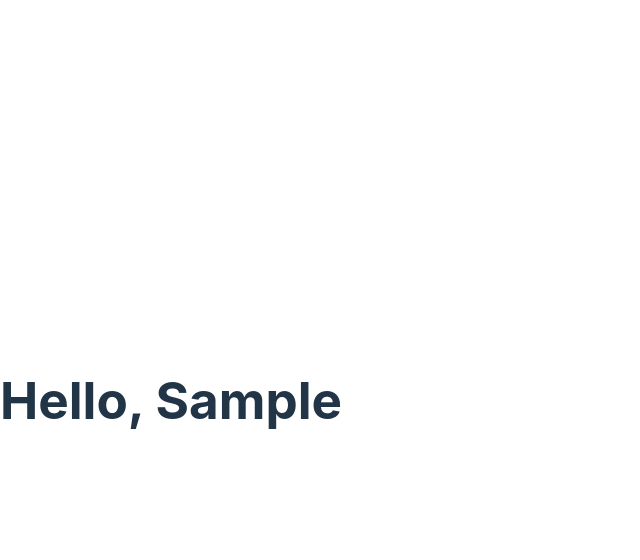
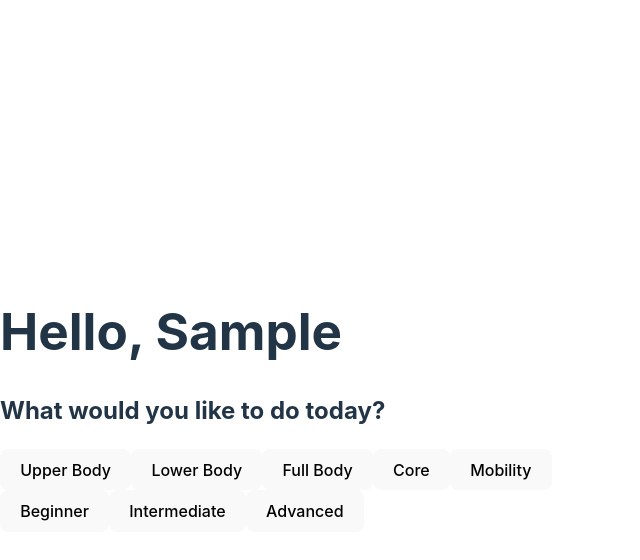
Before and after one commit to lyumii/workout-generator, a React (Vite) app: page / in a window 1280 px wide. Both pictures are taken after typing "Sample" into the empty fields and a click on the button "Sign in". Shown: the top 560 px of the page, without its empty margins (0-640 px from the left). Built offline with nearby package versions, Linux system fonts and the light colour scheme.

Commit message:
filter btns added

```diff
--- a/src/App.tsx
+++ b/src/App.tsx
@@ -15,7 +15,7 @@ function App() {
     const interval = setInterval(() => {
       indexRef.current += 1;
       setDisplayText((prev) => prev + greeting.charAt(indexRef.current));
-    }, 400);
+    }, 200);
     return () => clearInterval(interval);
   }, [displayText]);
 
@@ -23,7 +23,7 @@ function App() {
     if (displayText === "Name, please") {
       intervalRef.current = setInterval(() => {
         setDash((prev) => !prev);
-      }, 400);
+      }, 200);
     }
     return () => clearInterval(intervalRef.current!);
   }, [displayText]);
--- a/src/GenerateWorkout.tsx
+++ b/src/GenerateWorkout.tsx
@@ -1,9 +1,149 @@
+import WorkoutLibrary from "./WorkoutLibrary";
+import React from "react";
+import WorkoutCard from "./WorkoutCard";
+
 interface GenerateWorkoutProps {
   name: string;
 }
 
-const GenerateWorkout: React.FC<GenerateWorkoutProps> = (props) => {
-  return <h1>Hello, {props.name}</h1>;
-};
+export default function GenerateWorkout(props: GenerateWorkoutProps) {
+  const [upperBodyFilter, setUpperBodyFilter] = React.useState(false);
+  const [lowerBodyFilter, setLowerBodyFilter] = React.useState(false);
+  const [fullBodyFilter, setFullBodyFilter] = React.useState(false);
+  const [coreFilter, setCoreFilter] = React.useState(false);
+  const [mobilityFilter, setMobilityFilter] = React.useState(false);
+  const [beginnerFilter, setBeginnerFilter] = React.useState(true);
+  const [intermediateFilter, setIntermediateFilter] = React.useState(false);
+  const [advancedFilter, setAdvancedFilter] = React.useState(false);
 
-export default GenerateWorkout;
+  const activeFilters = {
+    "Upper Body": upperBodyFilter,
+    Legs: lowerBodyFilter,
+    "Full Body": fullBodyFilter,
+    Core: coreFilter,
+    Mobility: mobilityFilter,
+    Beginner: beginnerFilter,
+    Intermediate: intermediateFilter,
+    Advanced: advancedFilter,
+  };
+
+  const filteredWorkout = () => {
+    const categoriedWorkout = WorkoutLibrary.filter((item) => {
+      return Object.entries(activeFilters).some(
+        ([key, value]) => value && item.category === key
+      );
+    });
+
+    const difficultyFiltered = categoriedWorkout.filter((item) => {
+      return Object.entries(activeFilters).some(
+        ([key, value]) => value && item.difficulty === key
+      );
+    });
+    return categoriedWorkout && difficultyFiltered;
+  };
+
+  return (
+    <>
+      <h1>Hello, {props.name}</h1>
+      <h2>What would you like to do today?</h2>
+      <div>
+        <button
+          onClick={() => {
+            setLowerBodyFilter(false);
+            setCoreFilter(false);
+            setFullBodyFilter(false);
+            setMobilityFilter(false);
+            setUpperBodyFilter(true);
+          }}
+        >
+          Upper Body
+        </button>
+        <button
+          onClick={() => {
+            setLowerBodyFilter(true);
+            setCoreFilter(false);
+            setFullBodyFilter(false);
+            setMobilityFilter(false);
+            setUpperBodyFilter(false);
+          }}
+        >
+          Lower Body
+        </button>
+        <button
+          onClick={() => {
+            setLowerBodyFilter(false);
+            setCoreFilter(false);
+            setFullBodyFilter(true);
+            setMobilityFilter(false);
+            setUpperBodyFilter(false);
+          }}
+        >
+          Full Body
+        </button>
+        <button
+          onClick={() => {
+            setLowerBodyFilter(false);
+            setCoreFilter(true);
+            setFullBodyFilter(false);
+            setMobilityFilter(false);
+            setUpperBodyFilter(false);
+          }}
+        >
+          Core
+        </button>
+        <button
+          onClick={() => {
+            setLowerBodyFilter(false);
+            setCoreFilter(false);
+            setFullBodyFilter(false);
+            setMobilityFilter(true);
+            setUpperBodyFilter(false);
+          }}
+        >
+          Mobility
+        </button>
+      </div>
+      <div>
+        <button
+          onClick={() => {
+            setBeginnerFilter(true);
+            setIntermediateFilter(false);
+            setAdvancedFilter(false);
+          }}
+        >
+          Beginner
+        </button>
+        <button
+          onClick={() => {
+            setBeginnerFilter(false);
+            setIntermediateFilter(true);
+            setAdvancedFilter(false);
+          }}
+        >
+          Intermediate
+        </button>
+        <button
+          onClick={() => {
+            setBeginnerFilter(false);
+            setIntermediateFilter(false);
+            setAdvancedFilter(true);
+          }}
+        >
+          Advanced
+        </button>
+      </div>
+      <div>
+        {filteredWorkout().map((item) =>
+          item.workouts.map((workout, workoutIndex) => (
+            <WorkoutCard
+              key={`${workout.name}-${workoutIndex}`}
+              name={workout.name}
+              sets={workout.sets}
+              reps={workout.sets}
+            />
+          ))
+        )}
+      </div>
+    </>
+  );
+}
--- /dev/null
+++ b/src/WorkoutCard.tsx
@@ -0,0 +1,15 @@
+interface WorkoutCardProps {
+  name: string;
+  sets: number;
+  reps: number | string;
+}
+
+export default function WorkoutCard(props: WorkoutCardProps) {
+  return (
+    <>
+      <h3>Exercise: {props.name}</h3>
+      <h4>Sets: {props.sets}</h4>
+      <h4>Reps: {props.reps}</h4>
+    </>
+  );
+}
```
